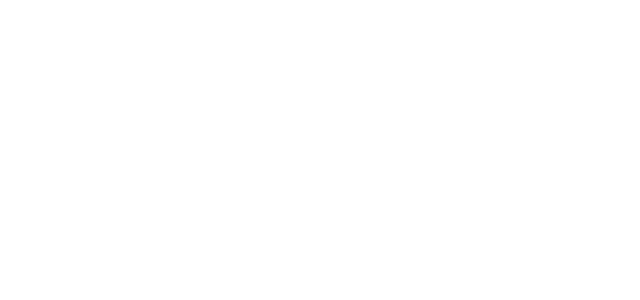
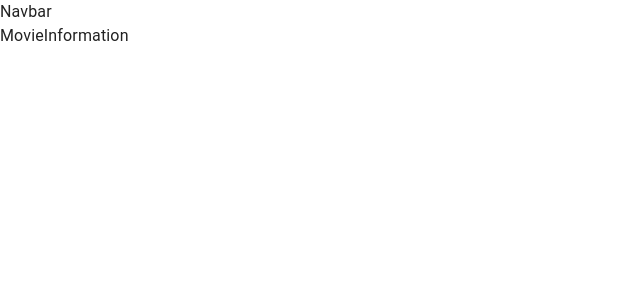
Before and after one commit to JamieCattoCode/filmpire-jmt, a React (Create React App) app: page /movie/1 in a window 1280 px wide. Shown: the top 300 px of the page, without its empty margins (0-640 px from the left). Built offline with nearby package versions, Linux system fonts and the light colour scheme.

Commit message:
Added component structure

```diff
--- /dev/null
+++ b/src/components/Actors/Actors.jsx
@@ -0,0 +1,12 @@
+import React from 'react';
+
+const Actors = () => {
+  console.log('Actors');
+  return (
+    <div>
+      Actors
+    </div>
+  );
+};
+
+export default Actors;
--- a/src/components/App.jsx
+++ b/src/components/App.jsx
@@ -1,17 +1,19 @@
 import React from 'react';
 import { CssBaseline } from '@mui/material';
 import { Route, Routes } from 'react-router-dom';
+import { Actors, Movies, Profile, MovieInformation, Navbar } from '.';
 
 const App = () => (
   <div>
     <CssBaseline />
+    <Navbar />
     <main>
       <Routes>
         <Route path="/" element=<h1>Home</h1> />
-        <Route exact path="/movie/:id" />
-        <Route exact path="/actors/:id" />
-        <Route exact path="/movies" />
-        <Route exact path="/profile/:id" />
+        <Route exact path="/movie/:id" element={MovieInformation()} />
+        <Route exact path="/actors/:id" element={Actors()} />
+        <Route exact path="/movies" element={Movies()} />
+        <Route exact path="/profile/:id" element={Profile()} />
       </Routes>
     </main>
   </div>
--- /dev/null
+++ b/src/components/MovieInformation/MovieInformation.jsx
@@ -0,0 +1,12 @@
+import React from 'react';
+
+const MovieInformation = () => {
+  console.log('Movie information');
+  return (
+    <div>
+      MovieInformation
+    </div>
+  );
+};
+
+export default MovieInformation;
--- /dev/null
+++ b/src/components/Movies/Movies.jsx
@@ -0,0 +1,12 @@
+import React from 'react';
+
+const Movies = () => {
+  console.log('Movies');
+  return (
+    <div>
+      Movies
+    </div>
+  );
+};
+
+export default Movies;
--- /dev/null
+++ b/src/components/Navbar/Navbar.jsx
@@ -0,0 +1,12 @@
+import React from 'react';
+
+const Navbar = () => {
+  console.log('Navbar');
+  return (
+    <div>
+      Navbar
+    </div>
+  );
+};
+
+export default Navbar;
--- /dev/null
+++ b/src/components/Profile/Profile.jsx
@@ -0,0 +1,12 @@
+import React from 'react';
+
+const Profile = () => {
+  console.log('Profile');
+  return (
+    <div>
+      Profile
+    </div>
+  );
+};
+
+export default Profile;
--- /dev/null
+++ b/src/components/index.js
@@ -0,0 +1,5 @@
+export { default as Actors } from './Actors/Actors';
+export { default as Navbar } from './Navbar/Navbar';
+export { default as Profile } from './Profile/Profile';
+export { default as MovieInformation } from './MovieInformation/MovieInformation';
+export { default as Movies } from './Movies/Movies';
```
